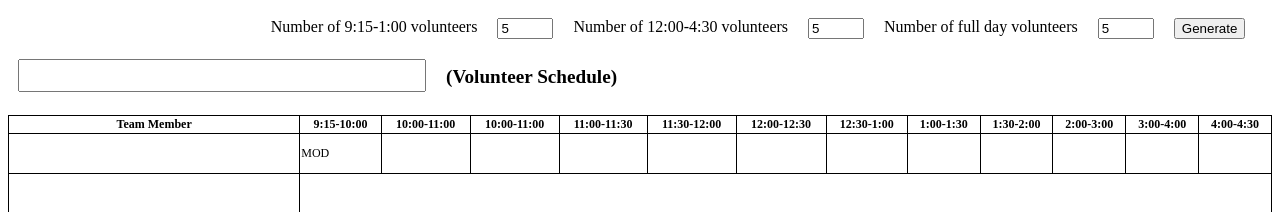
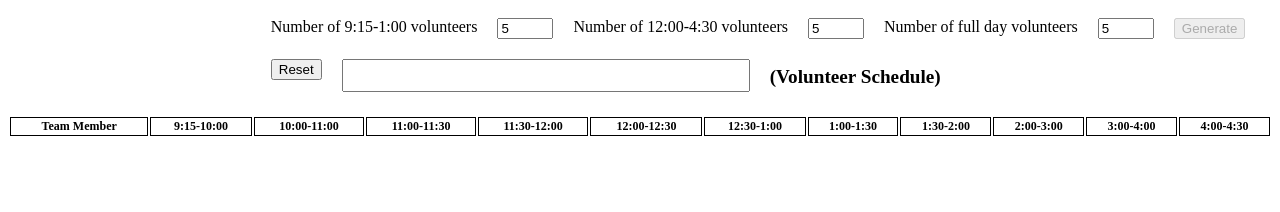
Before and after one commit to DPSchedule/DPSchedule.github.io, a plain HTML site: page index.html in a window 1280 px wide. Both pictures are taken after typing "5", "5", "5" into the empty fields and a click on the button "Generate". Shown: the top 212 px of the page. Drawn offline with Linux system fonts and the light colour scheme.

Commit message:
added dynamic table rendering and reset menu

```diff
--- /dev/null
+++ b/dynamicTableRendering.js
@@ -0,0 +1,56 @@
+var masterTableDiv;
+var scoreboardTable;
+var scoreboardTableHead;
+var scoreboardTableHeaderRow;
+var scoreboardTableBody;
+var scoreHeader;
+let tableHeaders = ["Team Member","9:15-10:00","10:00-11:00","11:00-11:30","11:30-12:00","12:00-12:30","12:30-1:00","1:00-1:30","1:30-2:00","2:00-3:00","3:00-4:00","4:00-4:30"]
+
+function createScoreboardTable (){
+    masterTableDiv = document.querySelector('.master_Table')
+
+    createTable();
+
+    createTableHead();
+
+    createTableHeadRow()
+
+    addTableHeaders()
+
+    scoreboardTableHead.append(scoreboardTableHeaderRow)
+    scoreboardTable.append(scoreboardTableHead)
+
+    createTableBody()
+
+    scoreboardTable.append(scoreboardTableBody)
+    masterTableDiv.append(scoreboardTable)
+
+    }
+
+function createTable(){
+    scoreboardTable = document.createElement('table')
+    scoreboardTable.className = 'scoreboardTable'
+    scoreboardTable.id = 'scoreboard-table'
+}
+
+function createTableHead(){
+    scoreboardTableHead = document.createElement('thead')
+    scoreboardTableHead.className = 'scoreboardTableHead'
+}
+
+function createTableHeadRow(){
+    scoreboardTableHeaderRow = document.createElement('tr')
+    scoreboardTableHeaderRow.className = 'scoreboardTableHeaderRow'
+}
+
+function addTableHeaders(){
+    tableHeaders.forEach(header => {
+        scoreHeader = document.createElement('th')
+        scoreHeader.innerText = header
+        scoreboardTableHeaderRow.append(scoreHeader)
+    })
+}
+function createTableBody(){
+    scoreboardTableBody = document.createElement('tbody')
+    scoreboardTableBody.className = "scoreboardTable-Body"
+}
--- a/index.css
+++ b/index.css
@@ -1,11 +1,13 @@
-table, th, td {
+.table, th, .td {
     border: 1px solid black;
     border-collapse: collapse;
     justify-content: center;
     align-items: center;
     font-size: 12px;
-
-  }
+}
+table {
+    width: 100%;
+}
 input, label, button {
     float:left;
     margin:10px;
@@ -35,7 +37,7 @@ input, label, button {
         border: none;
         outline: none;
     }
-    table, th, td {
+    .table, .th, .td {
         border: .5px solid black;
         font-size: 10px;
     }
--- a/index.html
+++ b/index.html
@@ -9,6 +9,7 @@
     <title>DP Schedule</title>
 </head>
 <body>
+  <script src="dynamicTableRendering.js"></script>
   <script src="scheduleCreator.js"></script>
 
 <!---
@@ -26,7 +27,8 @@
       <label for="lname">Number of full day volunteers</label>
       <input type="number" style="width: 3rem" id="fdv" required>
 
-      <button type="button" onclick="buttonClickHandler()">Generate</button>
+      <button type="button" id="generate" onclick="generateTableHandeler()">Generate</button>
+      <button type="button" id="reset" onclick="removeTable()">Reset</button>
     </form>
   </div>
   <div class="display-on-print">
@@ -39,46 +41,12 @@
       <input type="text" id="date">
       <label for="date" id="volunteerScheduleTitle">(Volunteer Schedule)</label>
     </div>
-    <div class="master_Table">
-      <table WIDTH="100%" id="table">
-          <tr>
-            <th>Team Member</th>
-            <th>9:15-10:00</th>
-            <th>10:00-11:00</th>
-            <th>10:00-11:00</th>
-            <th>11:00-11:30</th>
-            <th>11:30-12:00</th>
-            <th>12:00-12:30</th>
-            <th>12:30-1:00</th>
-            <th>1:00-1:30</th>
-            <th>1:30-2:00</th>
-            <th>2:00-3:00</th>
-            <th>3:00-4:00</th>
-            <th>4:00-4:30</th>
-          </tr>
-          <tr>
-            <td><input type="name" id="MODname" name="fname"/></td>
-            <td>MOD</td>
-            <td></td>
-            <td></td>
-            <td></td>
-            <td></td>
-            <td></td>
-            <td></td>
-            <td></td>
-            <td></td>
-            <td></td>
-            <td></td>
-            <td></td>
-          </tr>
-          <tr>
-            <td><input type="text" id="vname" name="vname"/></td>
-          </tr>
-        </table>
+    <div class="master_Table" id="master-table">
+
       </div>
     </div>
       <script type="text/javascript">
-      function buttonClickHandler() {
+      function generateTableHandeler() {
         var fhdv = document.getElementById("fhdv").value;
         var shdv = document.getElementById("shdv").value;
         var fdv = document.getElementById("fdv").value;
@@ -86,7 +54,12 @@
           alert('All values have to be filled!');
           return null;
         }
-        addColumn(fhdv,shdv,fdv);
+        createScoreboardTable();
+        document.getElementById("generate").disabled = true;
+      }
+      function removeTable() {
+        document.getElementById("scoreboard-table").remove();
+        document.getElementById("generate").disabled = false;
       }
       </script>
 </body>
--- a/scheduleCreator.js
+++ b/scheduleCreator.js
@@ -1,25 +1,3 @@
-function generateSchedule(fhdv,shdv,fdv) {
-    console.log(fhdv);
-    console.log(shdv);
-    console.log(fdv);
-
+function test1(){
+    return "test";
 }
-
-const masterTableDiv = document.querySelector(div.master_Table);
-
-let tableHeaders = ["Team Member","9:15-10:00","10:00-11:00","11:00-11:30","11:30-12:00","12:00-12:30","12:30-1:00","1:00-1:30","1:30-2:00","2:00-3:00","3:00-4:00","4:00-4:30"]
-
-const createTable = () => {
-    let masterTable = document.createElement('table');
-    masterTable.className = 'masterTable';
-}
-
-const createTableRow = () => {
-    let masterTableRow = document.createElement('tr');
-    masterTableRow.className = 'tableRow';
-}
-
-const appendItemsToHeaderRow = () => {
-    let appendItems = document.createElement('th');
-    appendItems.className = 'tableHeaderRow';
-}
```
